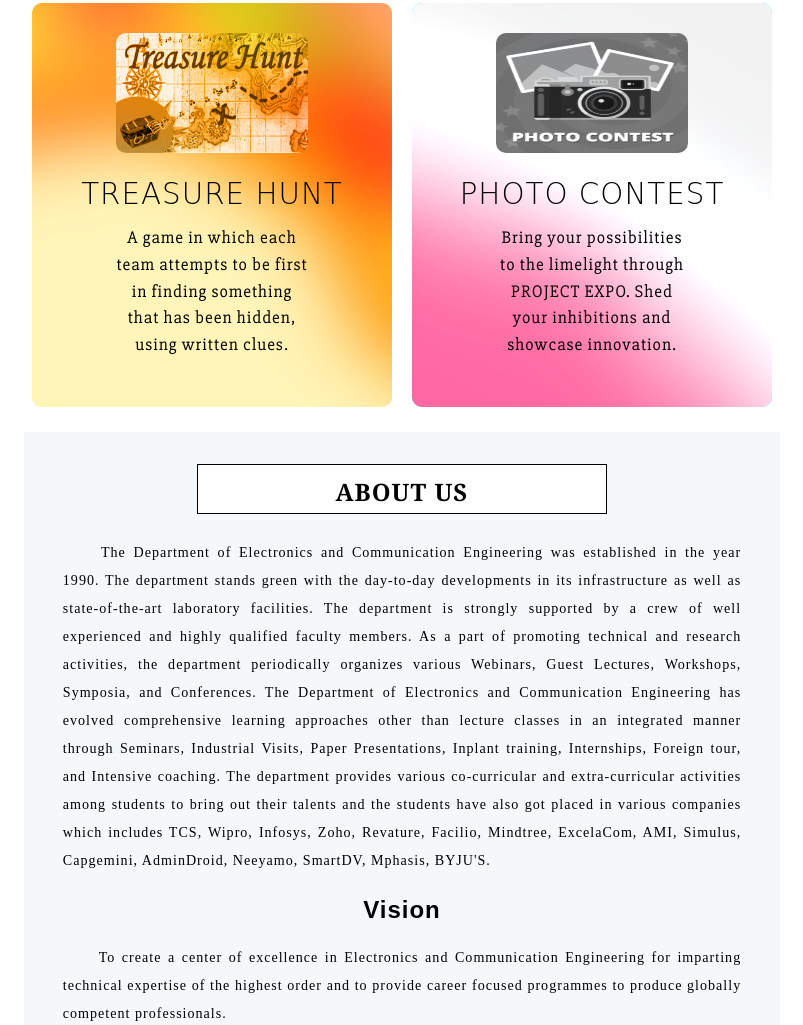
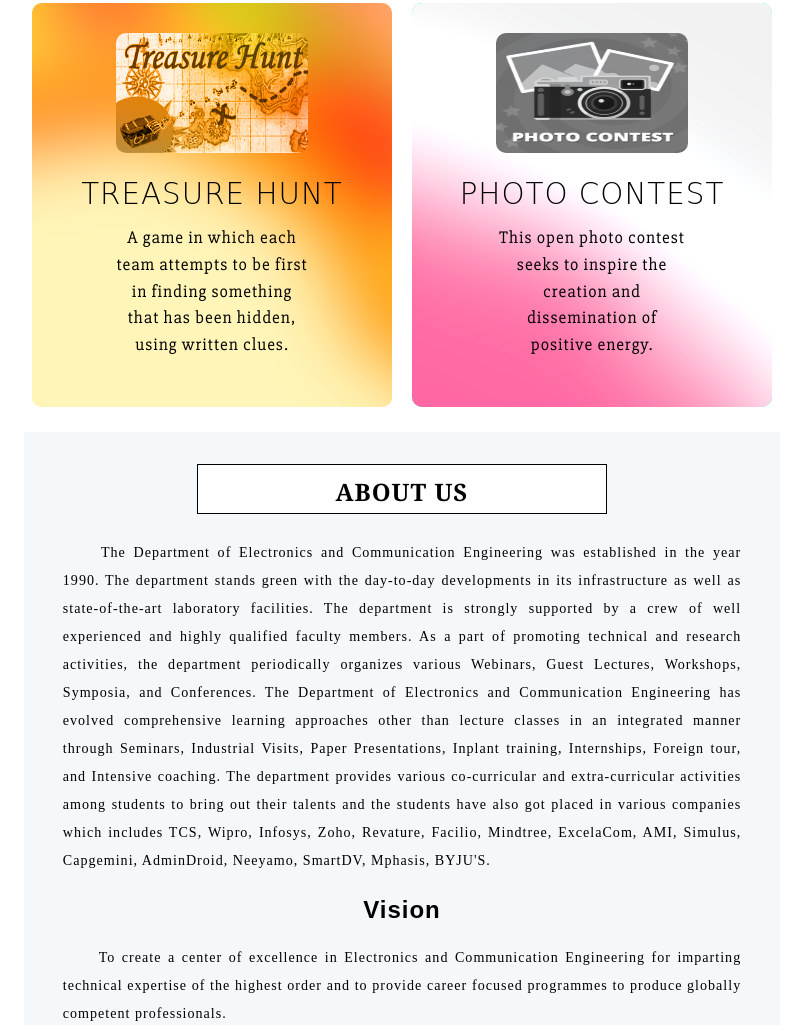
Before and after one commit to Epulz-2k22/ECE, a plain HTML site: page index.html in a window 1280 px wide. Shown: the part 2171-3196 px from the top of the page, without its empty margins (238-1041 px from the left). Drawn offline with nearby package versions, Linux system fonts and the light colour scheme; a web font is replaced by a local one.

Commit message:
Update index.html

```diff
--- a/index.html
+++ b/index.html
@@ -161,7 +161,7 @@
                  <img src="photo contest.png" width="300" height="120" alt="image">
                  <h1>PHOTO CONTEST</h1>
                  <figcaption>
-                     <p>Bring your possibilities to the limelight through PROJECT EXPO. Shed your inhibitions and showcase innovation.
+                     <p>This open photo contest seeks to inspire the creation and dissemination of positive energy.
                      </p>
                  </figcaption>
                  <!-- <a href="javascript:void(0);" title="button">Learn More</a> -->
```
